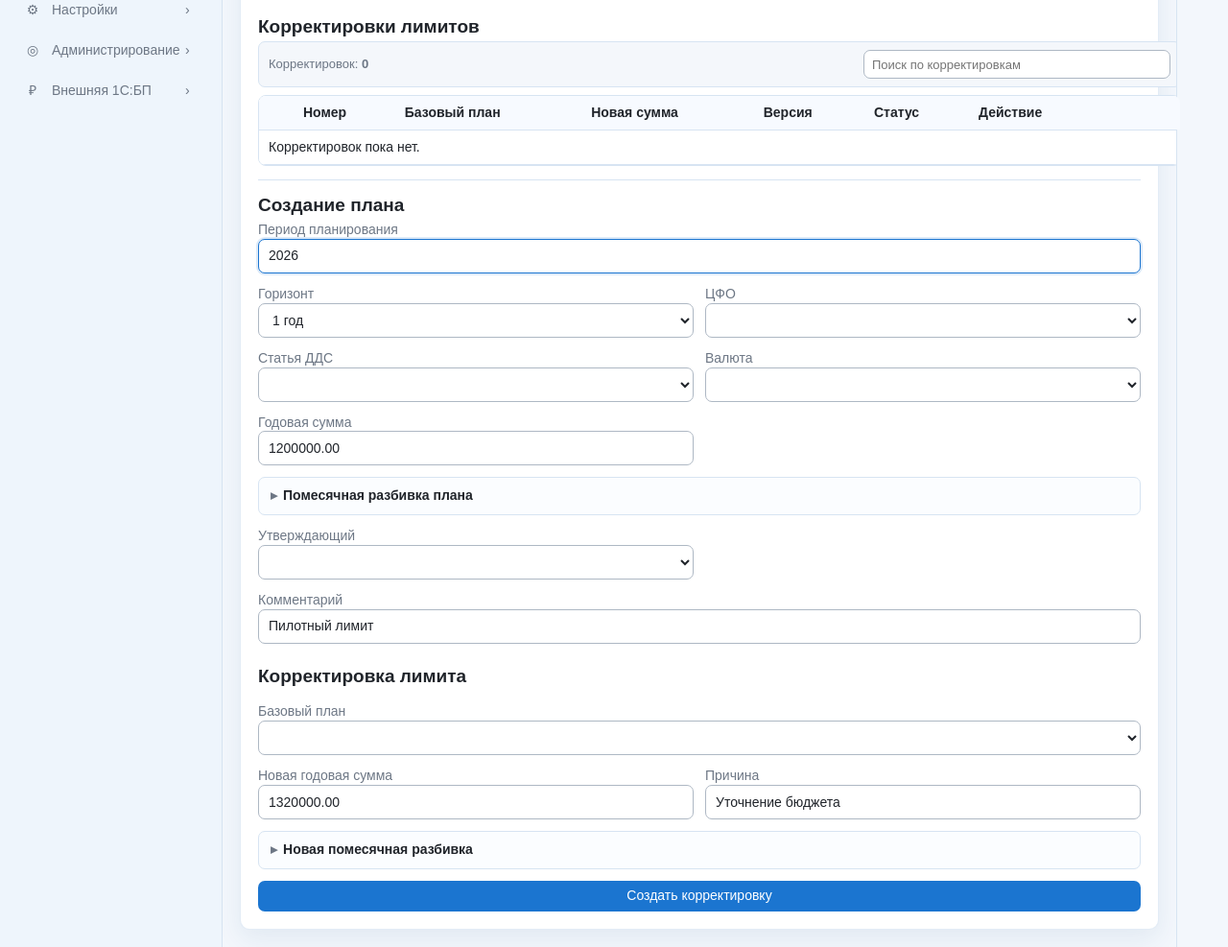
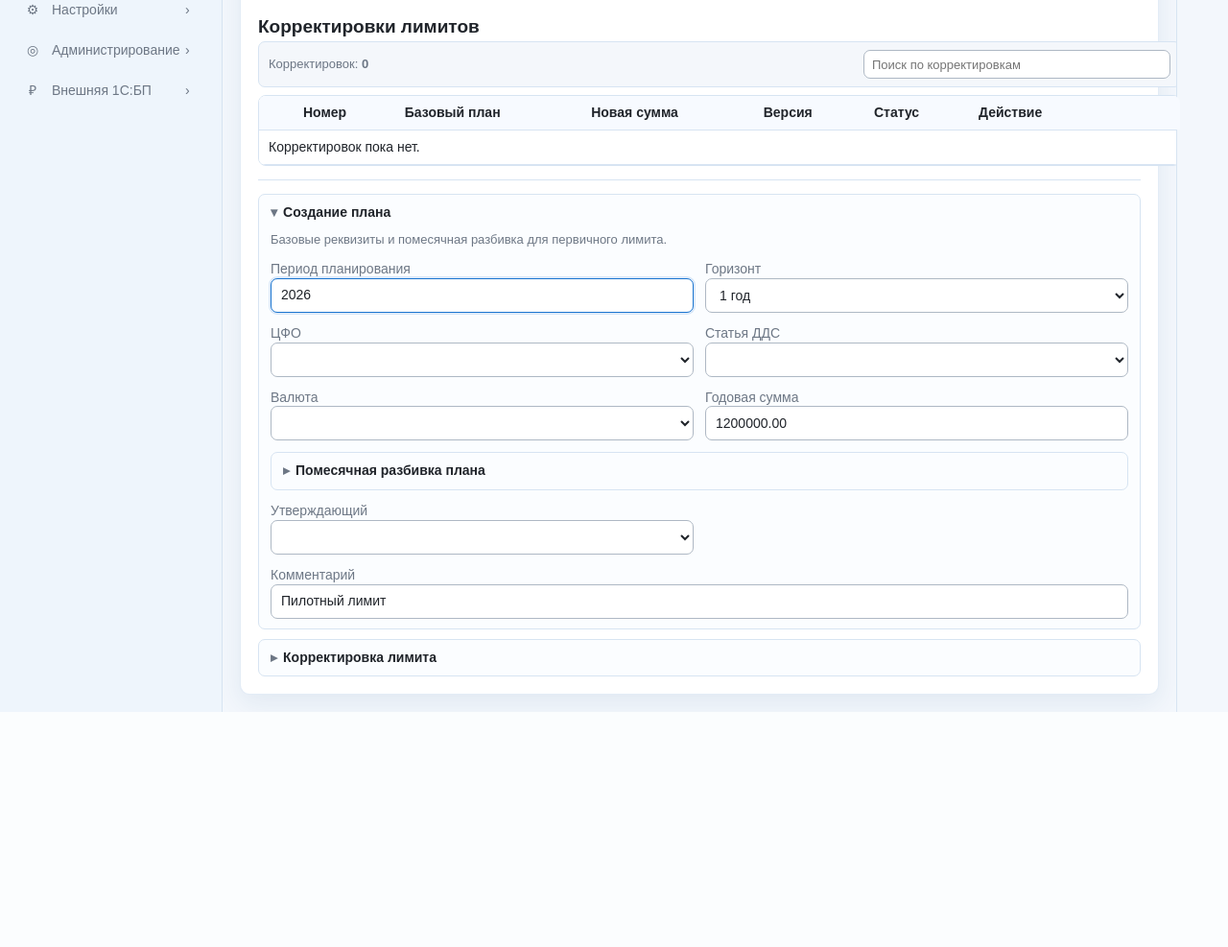
Before and after one commit to vldsmelov/neux1c, a Django app: page /planning/limits/ in a window 1280 px wide. Shown: the part 478-1465 px from the top of the page at 96% size. After the commit the page ends 1220 px from the top, so only its background shows below. Run offline with Django 5.2, Linux system fonts and the light colour scheme; the visitor is signed in with stand-in values (Sample User, id 1); data comes from the database, SQL or seed files in the repository; data that the repository does not hold is empty; some libraries are stand-ins or nearby versions.

Commit message:
ui: compact top forms on payments and planning screens

```diff
--- a/templates/core/base.html
+++ b/templates/core/base.html
@@ -407,6 +407,14 @@
         .form-section-content {
             display: grid;
             gap: 10px;
+        }
+
+        .form-section + .form-section {
+            margin-top: 10px;
+        }
+
+        .form-section .section-subtitle {
+            margin-bottom: 2px;
         }
 
         .field-label {
--- a/templates/core/planning_limits.html
+++ b/templates/core/planning_limits.html
@@ -25,11 +25,14 @@
     <div class="document-grid document-grid-priority-data">
         <aside class="form-panel">
             {% if can_create_plans %}
-                <h2 class="section-title">Создание плана</h2>
+                <details class="form-section" open>
+                    <summary>Создание плана</summary>
+                    <div class="form-section-content">
+                        <p class="section-subtitle">Базовые реквизиты и помесячная разбивка для первичного лимита.</p>
                         <form id="create-plan-form" method="post" class="form-stack form-grid form-grid-2">
                             {% csrf_token %}
                             <input type="hidden" name="action" value="create">
-                    <div class="form-grid-span-full">
+                            <div>
                                 <label class="field-label" for="planning_year">Период планирования</label>
                                 <input class="field-control is-focused" id="planning_year" name="planning_year" value="{{ current_year }}">
                             </div>
@@ -105,8 +108,13 @@
                                 <input class="field-control" id="comment" name="comment" value="Пилотный лимит">
                             </div>
                         </form>
-                <div class="form-stack panel-stack-top-lg">
-                    <h2 class="section-title">Корректировка лимита</h2>
+                    </div>
+                </details>
+
+                <details class="form-section">
+                    <summary>Корректировка лимита</summary>
+                    <div class="form-section-content">
+                        <p class="section-subtitle">Создание новой версии лимита на основе утвержденного плана.</p>
                         <form method="post" class="form-stack form-grid form-grid-2">
                             {% csrf_token %}
                             <input type="hidden" name="action" value="create_adjustment">
@@ -152,8 +160,11 @@
                             <button class="command-button-primary form-grid-span-full" type="submit">Создать корректировку</button>
                         </form>
                     </div>
+                </details>
             {% else %}
-                <div class="form-stack">
+                <details class="form-section" open>
+                    <summary>Режим утверждения</summary>
+                    <div class="form-section-content">
                         <div>
                             <div class="field-label">Роль</div>
                             <div class="field-control is-focused">Руководитель</div>
@@ -163,6 +174,7 @@
                             <div class="field-control"><span><span class="status-dot"></span>Утверждение лимитов</span></div>
                         </div>
                     </div>
+                </details>
             {% endif %}
         </aside>
 
```
Also changed, not shown: docs/user-guide/instruction.md (+1 -0 lines), templates/core/payment_requests.html (+11 -3 lines). Lines whose indentation alone changed are shown as unchanged.
